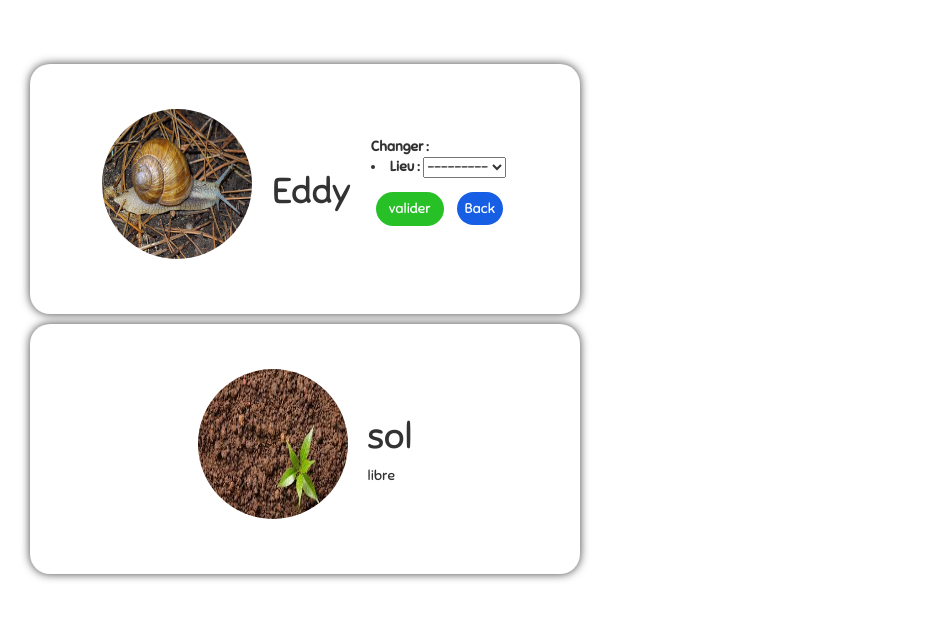
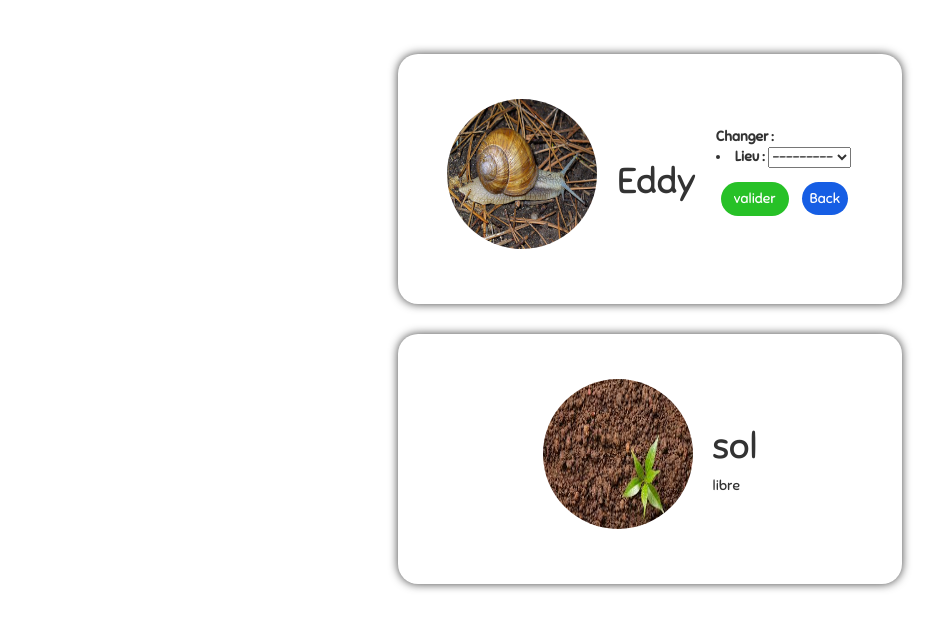
Before and after one commit to TheoDidon/I2_projet_web, a Django app: template snails/templates/snails/character_detail.html in a window 1280 px wide. Shown: the part 146-776 px from the top of the page, without its empty margins (0-949 px from the left). Run offline with Django 3.2, Linux system fonts and the light colour scheme; the template is opened without the code that fills it: values that come from a table or form of the project are taken from there, others are empty; data comes from the database, SQL or seed files in the repository; parts of the project's set-up code (start-up, migrations or seed data) failed here and were passed over; some libraries are stand-ins or nearby versions.

Commit message:
Last Commit

```diff
--- a/snails/static/css/style.css
+++ b/snails/static/css/style.css
@@ -159,9 +159,10 @@ a:hover {
 .character_detail-container {
     display: flex;
     padding: 0px;
-    margin: 10px;
+    margin-left: 30%;
+    margin-bottom: 30px;
     border-radius: 20px;
-    width: 550px;
+    width: 40%;
     height: 250px;
     align-items: center;
     justify-content: center;
```
